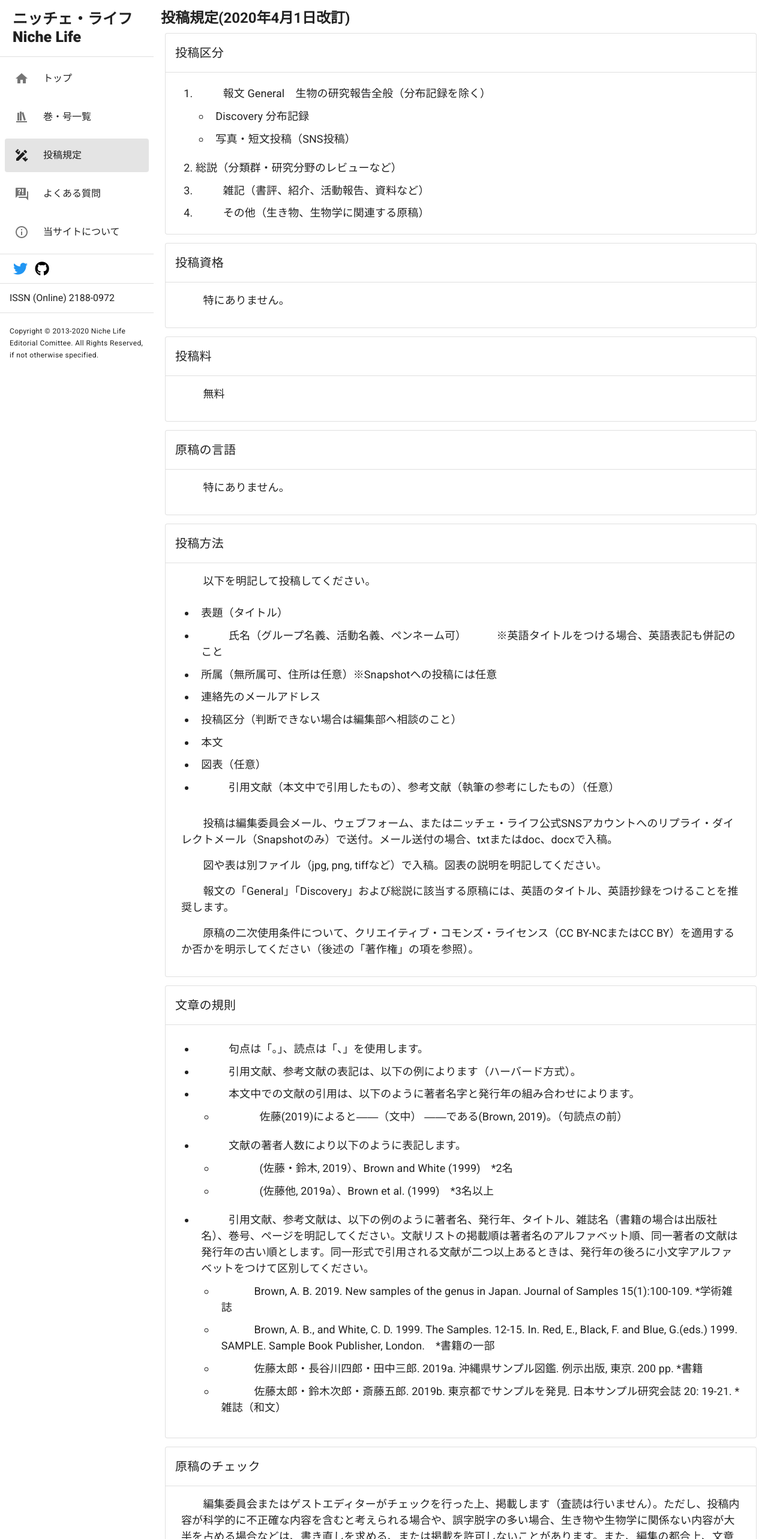
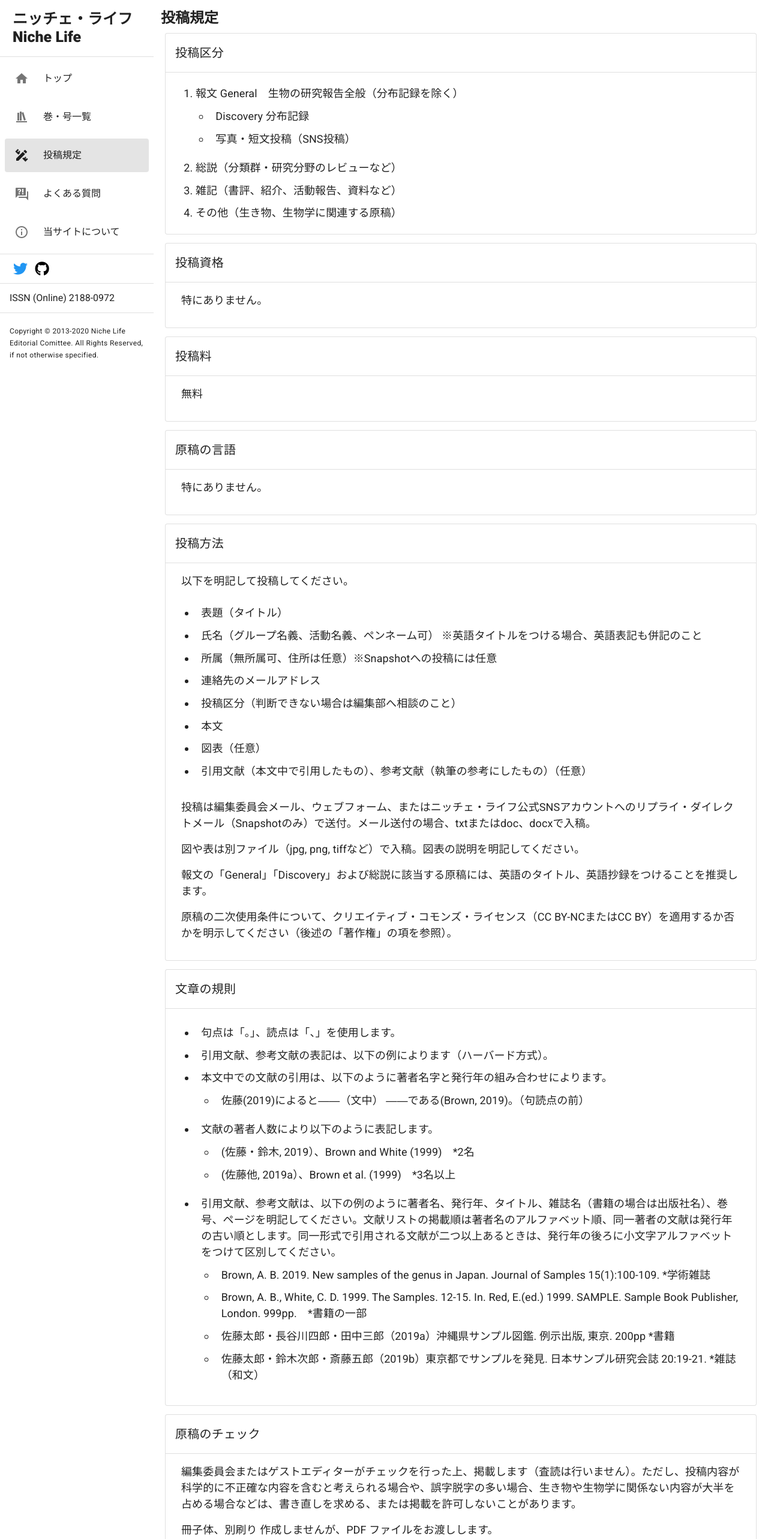
Before and after one commit to niche-life/life, a Nuxt app: page /rules in a window 1280 px wide. Shown: the top 2566 px of the page at 60% size. Built offline with nearby package versions, Linux system fonts and the light colour scheme.

Commit message:
Update rules.vue

```diff
--- a/pages/rules.vue
+++ b/pages/rules.vue
@@ -1,6 +1,6 @@
 <template>
   <div class="Rule">
-    <h2>投稿規定(2020年4月1日改訂)</h2>
+    <h2>投稿規定</h2>
 
     <TextCard title="投稿区分">
       <ol>
@@ -111,15 +111,15 @@
           </li>
             <!-- prettier-ignore -->
             <li>
-            Brown, A. B., and White, C. D. 1999. The Samples. 12-15. In. Red, E., Black, F. and Blue, G.(eds.) 1999. SAMPLE. Sample Book Publisher, London.　*書籍の一部
+            Brown, A. B., White, C. D. 1999. The Samples. 12-15. In. Red, E.(ed.) 1999. SAMPLE. Sample Book Publisher, London. 999pp.　*書籍の一部
           </li>
             <!-- prettier-ignore -->
             <li>
-            佐藤太郎・長谷川四郎・田中三郎. 2019a. 沖縄県サンプル図鑑. 例示出版, 東京. 200 pp. *書籍
+            佐藤太郎・長谷川四郎・田中三郎（2019a）沖縄県サンプル図鑑. 例示出版, 東京. 200pp *書籍
           </li>
             <!-- prettier-ignore -->
             <li>
-            佐藤太郎・鈴木次郎・斎藤五郎. 2019b. 東京都でサンプルを発見. 日本サンプル研究会誌 20: 19-21. *雑誌（和文）
+            佐藤太郎・鈴木次郎・斎藤五郎（2019b）東京都でサンプルを発見. 日本サンプル研究会誌 20:19-21. *雑誌（和文）
           </li>
           </ul>
         </li>
@@ -128,13 +128,10 @@
 
     <TextCard title="原稿のチェック">
       <p>
-        編集委員会またはゲストエディターがチェックを行った上、掲載します（査読は行いません）。ただし、投稿内容が科学的に不正確な内容を含むと考えられる場合や、誤字脱字の多い場合、生き物や生物学に関係ない内容が大半を占める場合などは、書き直しを求める、または掲載を許可しないことがあります。また、編集の都合上、文章の規則に沿って書式等を変更することがあります。
+        編集委員会またはゲストエディターがチェックを行った上、掲載します（査読は行いません）。ただし、投稿内容が科学的に不正確な内容を含むと考えられる場合や、誤字脱字の多い場合、生き物や生物学に関係ない内容が大半を占める場合などは、書き直しを求める、または掲載を許可しないことがあります。
       </p>
-    </TextCard>
-
-    <TextCard title="冊子体、別刷り">
       <p>
-        作成しませんが、PDF ファイルをお渡しします。
+        冊子体、別刷り 作成しませんが、PDF ファイルをお渡しします。
       </p>
     </TextCard>
 
@@ -157,7 +154,7 @@
       </p>
       <!-- prettier-ignore -->
       <p>
-        「Discovery」以外の区分では、報文の二次利用に著者の許諾が必要です。ただし、著者全員が希望する場合、クリエイティブ・コモンズ・ライセンス表示・非営利（CC BY-NC 4.0）またはクリエイティブ・コモンズ・ライセンス表示（CC BY 4.0）も選択できます。利用ライセンスは各報文の見出しに記されます。
+        「Discovery」以外の区分の記事を二次利用する際には、非営利目的であっても著者の許諾が必要になります。ただし、著者全員が希望する場合、クリエイティブ・コモンズ・ライセンス表示・非営利（CC BY-NC 4.0）またはクリエイティブ・コモンズ・ライセンス表示（CC BY 4.0）も選択できます。
       </p>
       <!-- prettier-ignore -->
       <p>
```
Lines whose indentation alone changed are shown as unchanged.
